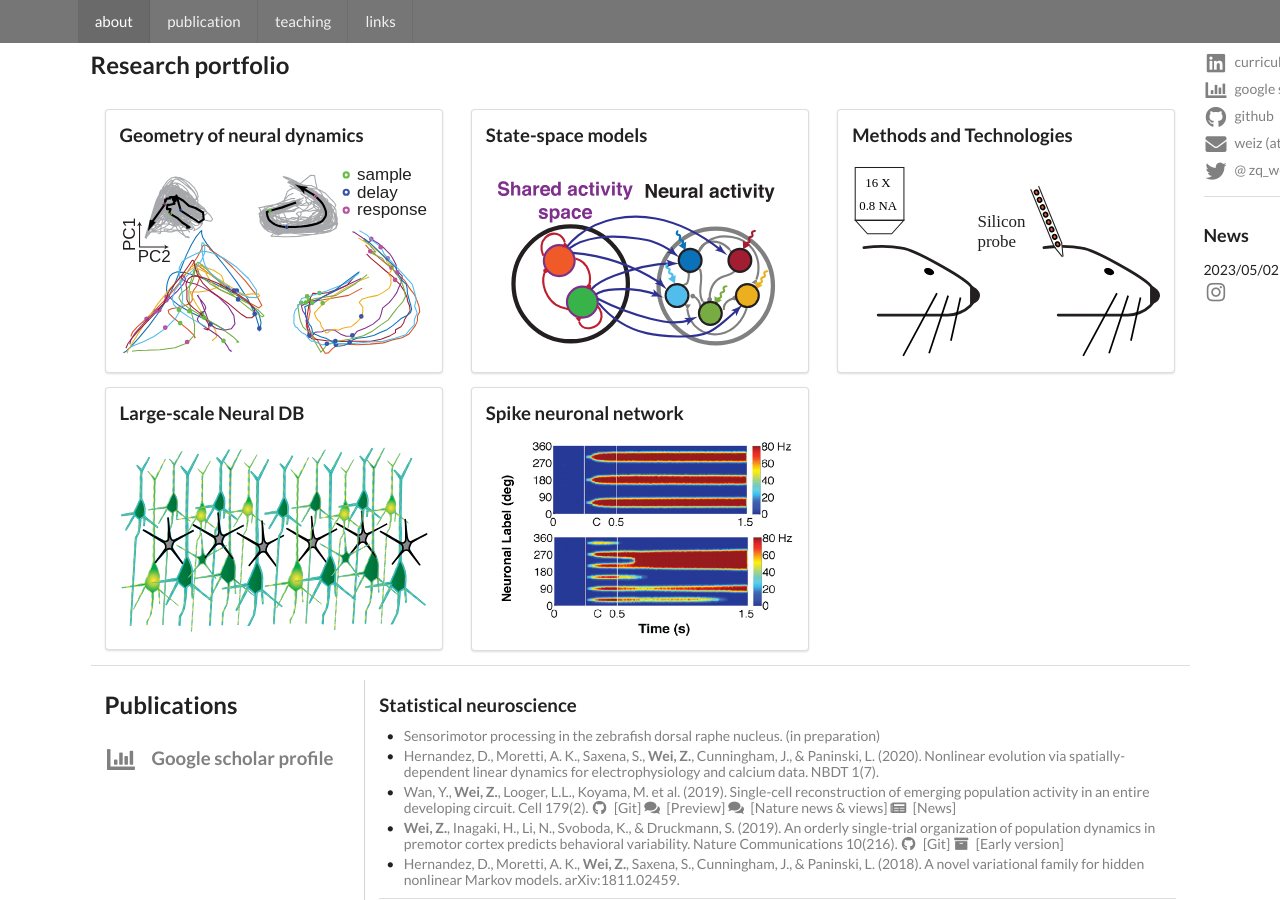
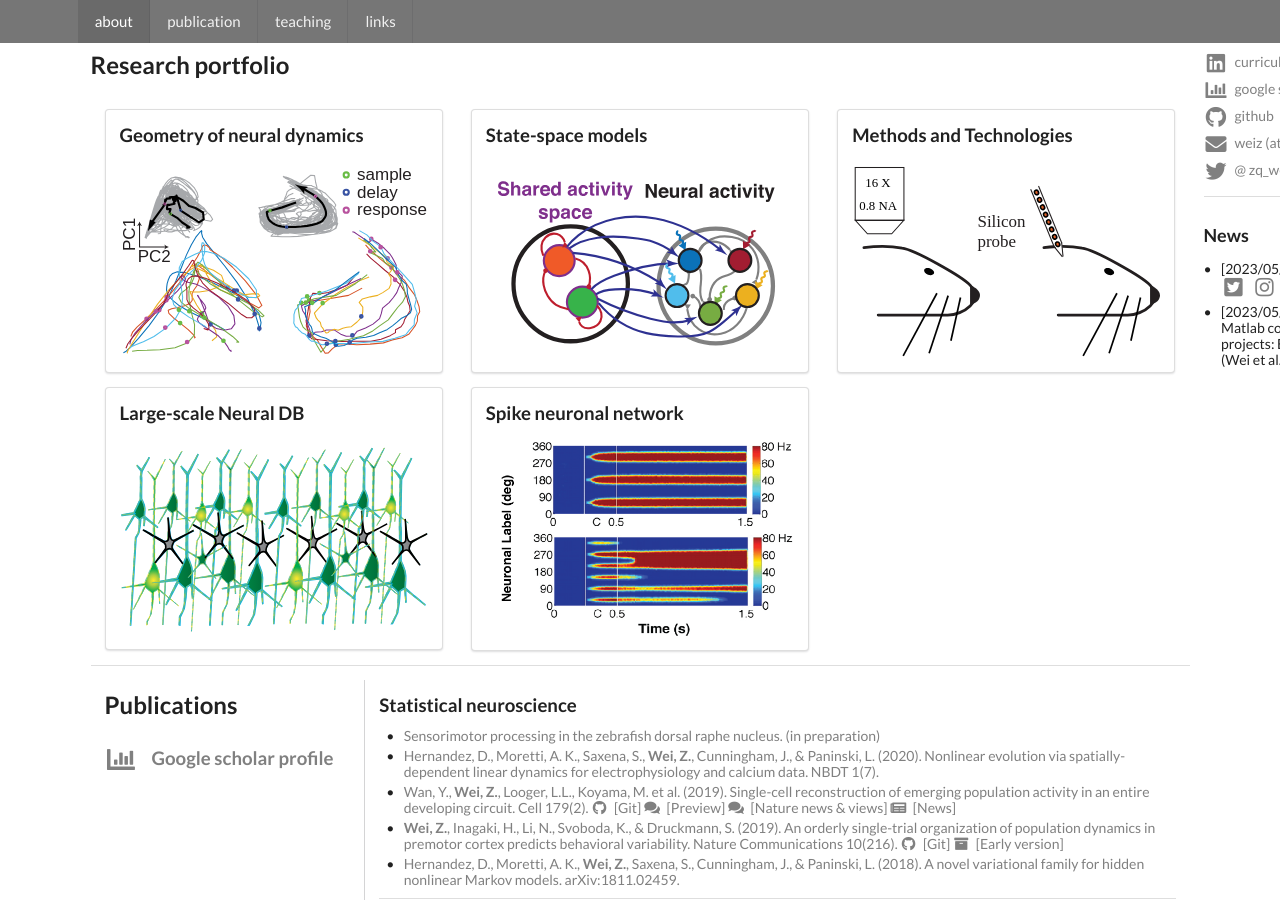
Before and after one commit to zqwei/zqwei.github.io, a Jekyll site: the page built from index.html, in a window 1280 px wide and 900 px high, scrolled down 334 px. Built offline with Jekyll 4.4.1, drawn with Linux system fonts in a browser that asks for light colours.

Commit message:
Update news.html

```diff
--- a/_includes/news.html
+++ b/_includes/news.html
@@ -1,6 +1,6 @@
-<div class="ui list">
+<div class="ui bulleted list">
   <div class="item">
-    2023/05/02 Faces of Cell (Cell press)
+    [2023/05/02] Faces of Cell (Cell press)
     <a href="https://twitter.com/CellCellPress/status/1653342294983200768?s=20">
       <i class="large twitter square icon"></i>
     </a>
@@ -8,4 +8,10 @@
       <i class="large instagram icon"></i>
     </a>
   </div>
+  <div class="item">
+    [2023/05/09] Call for application of Matlab community toolbox training projects: EDLDS Modeling with MATLAB (Wei et al., 2019)
+    <a href="https://www.incf.org/2023/matlab-community-toolbox-training-projects">
+      [Link]
+    </a>
+  </div>
 </div>
```
